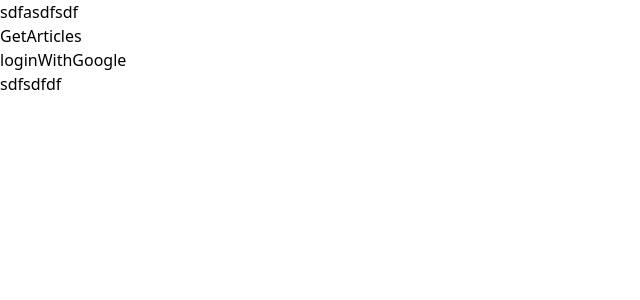
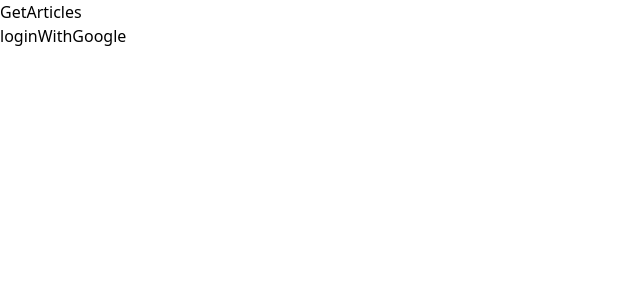
Before and after one commit to takahirokaji/nippon-grand-prix, a Nuxt app: page / in a window 1280 px wide. Shown: the top 300 px of the page, without its empty margins (0-640 px from the left). Built offline with nearby package versions, Linux system fonts and the light colour scheme.

Commit message:
commit to merge main

```diff
--- a/app.vue
+++ b/app.vue
@@ -1,7 +1,5 @@
 <template>
   <div>
-    <header>sdfasdfsdf</header>
     <NuxtPage />
-    <footer>sdfsdfdf</footer>
   </div>
 </template>
--- a/pages/index.vue
+++ b/pages/index.vue
@@ -1,11 +1,16 @@
 <script setup>
 const { getArticles } = useFirestore();
 const { userInfo, loginWithGoogle } = useAuth();
+const router = useRouter();
+
+const test = () => {
+  router.push("/login");
+};
 </script>
 
 <template>
   <div>
-    <p @click="getArticles">GetArticles</p>
+    <p @click="test">GetArticles</p>
     <p @click="loginWithGoogle">loginWithGoogle</p>
   </div>
 </template>
```
